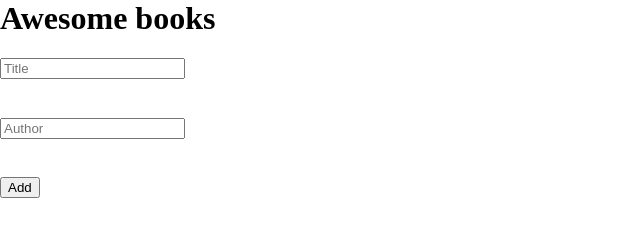
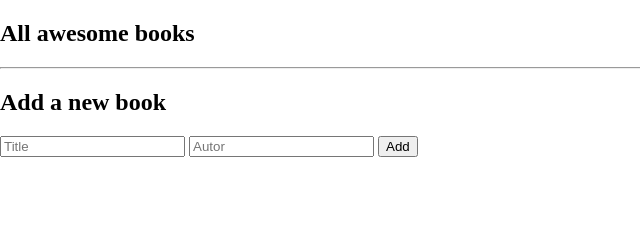
Before and after one commit to Pi1998/awe-books, a website: page index.html in a window 1280 px wide. Shown: the whole page, without its empty margins (0-640 px from the left). Drawn offline with Linux system fonts and the light colour scheme.

Commit message:
change id for inputs

```diff
--- a/index.html
+++ b/index.html
@@ -1,27 +1,34 @@
+<!DOCTYPE html>
 <html lang="en">
 
 <head>
     <meta charset="UTF-8">
     <meta http-equiv="X-UA-Compatible" content="IE=edge">
     <meta name="viewport" content="width=device-width, initial-scale=1.0">
+    <title>Awesome books</title>
     <link rel="stylesheet" href="index.css">
-    <title>Document</title>
+
 </head>
 
 <body>
-    <h1>Awesome books</h1>
-
-    <div id="books-list">
-        <!-- Display books -->
-    </div>
-
-    <form id="add-new-book">
-        <input type="text" id="title-input" placeholder="Title" required><br>
-        <input type="text" id="author-input" placeholder="Author" required><br>
-        <button type="submit">Add</button>
-    </form>
-
+    <nav>
+        <h1 class="logo">All awesome books</h1>
+    </nav>
+    <main>
+        <section class="books" id="books-container"></section>
+        <hr>
+        <section class="add-new-books">
+            <h2>Add a new book</h2>
+            <div class="form" id="add-form">
+                <form action="" id="submit-form">
+                    <input type="text" id="title" placeholder="Title" required />
+                    <input type="text" id="book-author" placeholder="Autor" required />
+                    <button type="submit" id="btn-submit">Add</button>
+                </form>
+            </div>
+        </section>
+    </main>
+    <footer></footer>
     <script src="index.js"></script>
 </body>
-
 </html>
```
